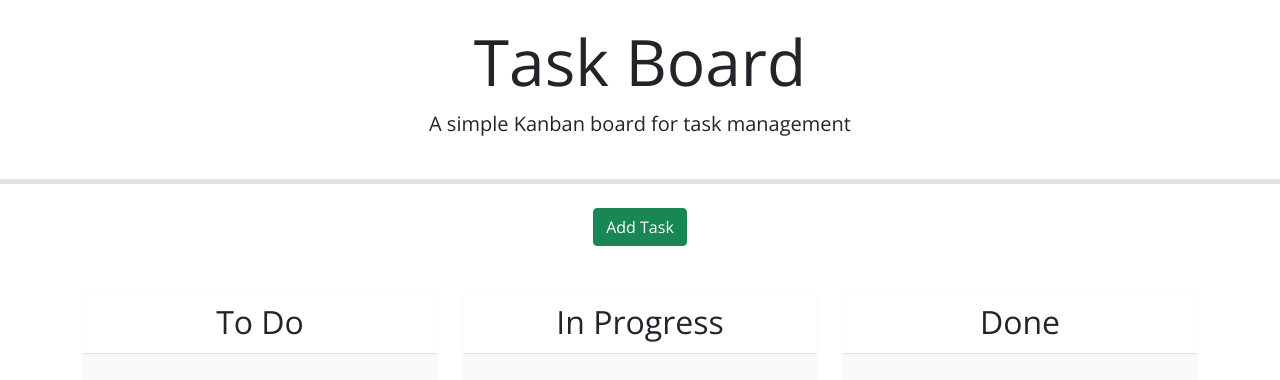
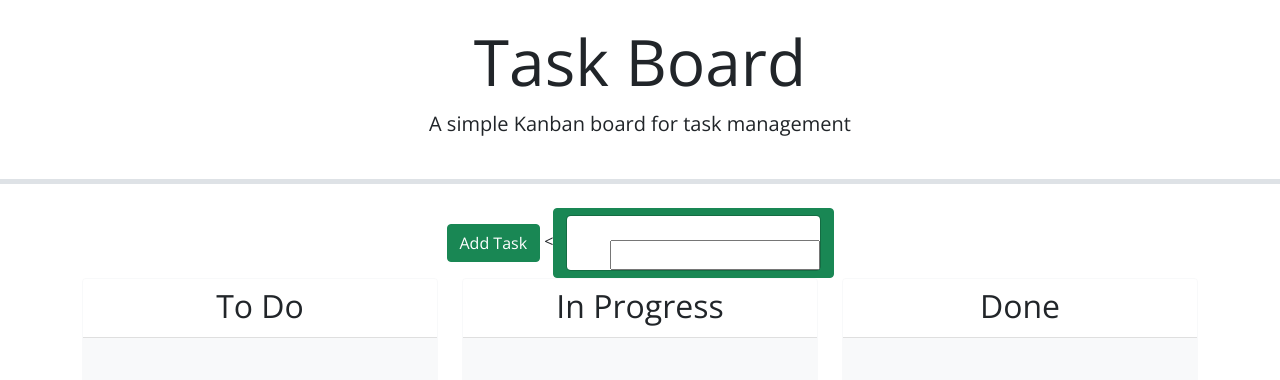
Before and after one commit to Gunther0662/Daily-schedule, a plain HTML site: page index.html in a window 1280 px wide. Drawn offline with nearby package versions, Linux system fonts and the light colour scheme; files whose address does not match are found by name.

```diff
--- a/assets/css/js/script.js
+++ b/assets/css/js/script.js
@@ -4,7 +4,6 @@ let nextId = JSON.parse(localStorage.getItem("nextId"));
 
 // Todo: create a function to generate a unique task id
 function generateTaskId(Tasks) {
-    localStorage.setItem('tasks', JSON.stringify(Tasks));
 }
 
 // Todo: create a function to create a task card
--- a/index.html
+++ b/index.html
@@ -23,8 +23,16 @@
   <div class="container">
     <div class="text-center mb-5">
       <button class="btn btn-success" data-bs-toggle="modal" data-bs-target="#formModal">Add Task</button>
-    </div>
     <!-- Todo: Create a modal with a form to add tasks -->
+     <<div class="btn btn-success">
+      <div class="modal-content">
+        <span class="close">&times</span>
+        <form>
+          <label for="Task">Task:</label>
+          <input text="task.name" text="task.type" text="task.dueDate">
+        </form>
+      </div>
+     </div>
     <div class="row swim-lanes text-center justify-content-between">
       <div class="col-12 col-lg-4 d-flex">
         <div id="to-do" class="card border-light mb-3 lane flex-grow-1">
```
Also changed, not shown: 1 other file.
